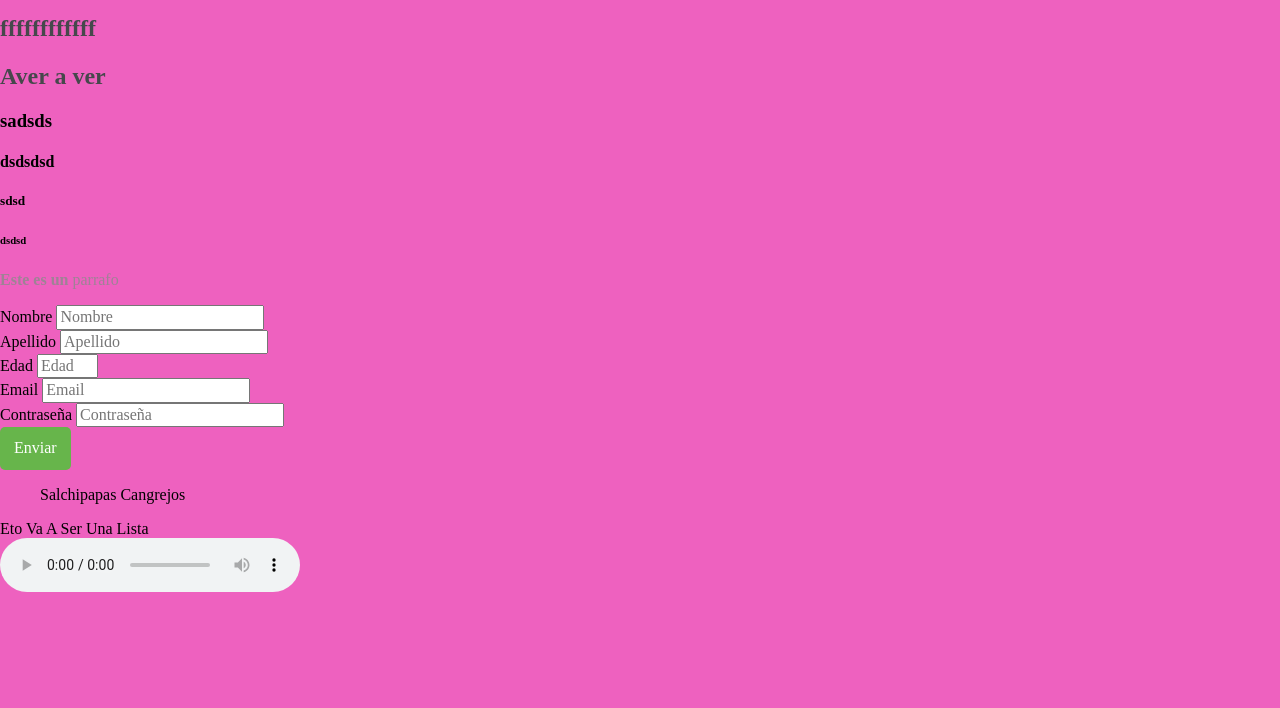
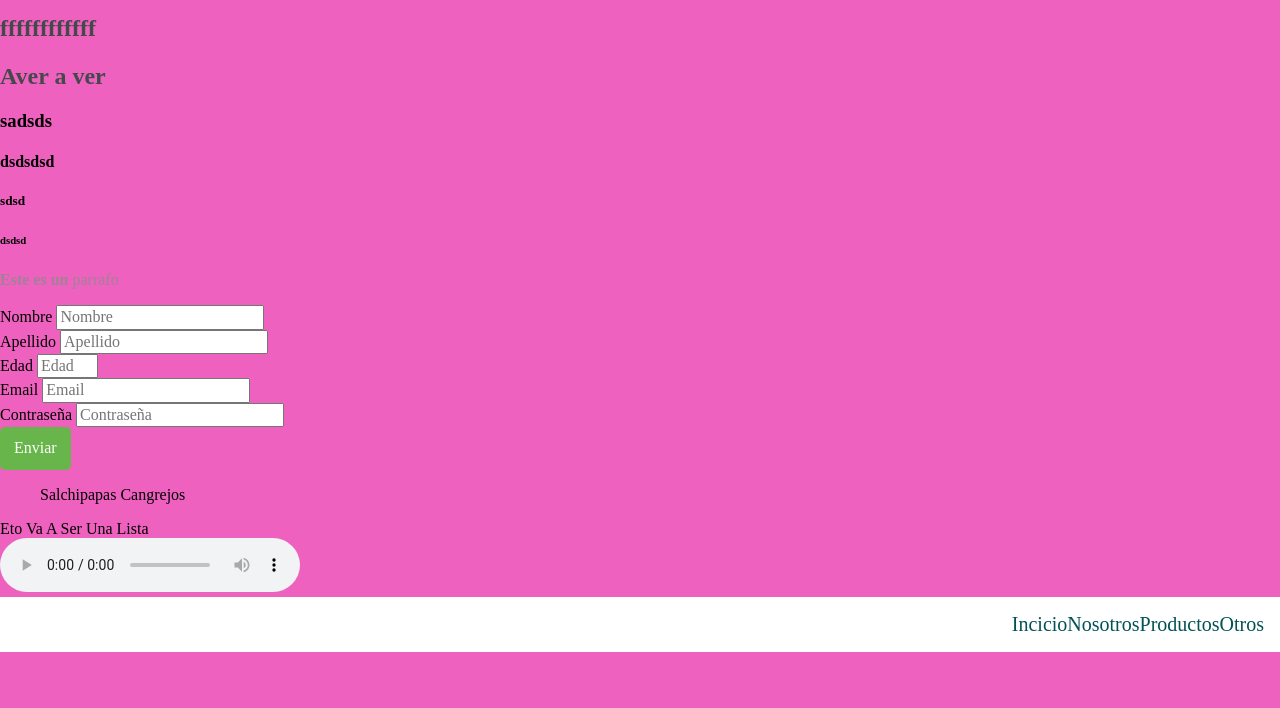
Before and after one commit to Leoguzs/santander-front, a plain HTML site: page index.html in a window 1280 px wide. Shown: the part 212-920 px from the top of the page. Drawn offline with Linux system fonts and the light colour scheme.

Commit message:
I put a new nav bar to understand justify-content's properties

```diff
--- a/index.html
+++ b/index.html
@@ -85,6 +85,14 @@
     <source src="vroom-vroom-official-video.mp3" muted autoplay>
 </audio>
 
+<nav class="nav-container">
+  <a href="">Incicio</a>
+  <a href="">Nosotros</a>
+  <a href="">Productos</a>
+  <a href="">Otros</a>
+</nav>
+
+
 <section class="grid-container">
     <div class="grid-child">
         <div>
@@ -130,6 +138,7 @@
 
 
 
+
 </body>
 
 </html>
--- a/styles.css
+++ b/styles.css
@@ -108,6 +108,20 @@ li {
     list-style-position:initial;
 }
 
+/* Nav de experimento con flex */
+.nav-container {
+    background-color: #fff;
+    padding: 1rem;
+    display: flex;
+    justify-content: flex-end ;
+
+}
+.nav-container > a{
+    font-weight: 400;
+    font-size: 20px;
+
+}
+
 /*Cards con grid*/
 .grid-container {
     margin-top: 50px;
@@ -137,6 +151,10 @@ li {
     height: 150px;
 
 }
+
+
+
+
 @media (max-width:768px) {
    .grid-container{
         display: grid;
```
Also changed, not shown: 1 other file.
